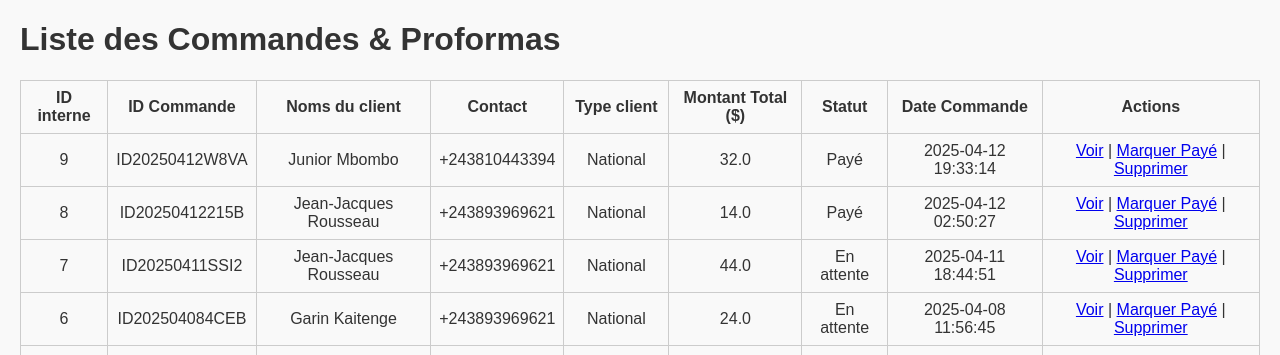
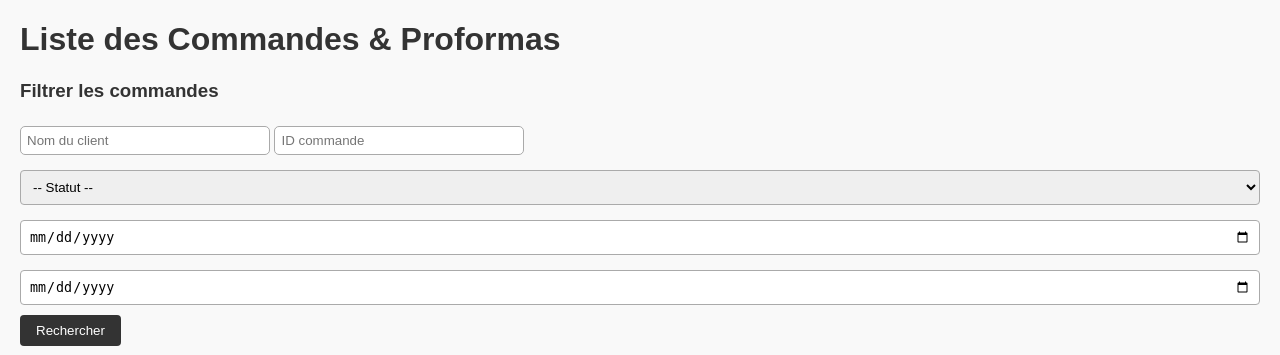
Before and after one commit to ArcadianBVB/cinefilesrougethanks, a Flask app: page /commandes/liste in a window 1280 px wide. Shown: the top 355 px of the page. Run offline with Flask 3, Linux system fonts and the light colour scheme; data comes from the database, SQL or seed files in the repository; both versions use the stored data as it was after the commit.

Commit message:
[backup_fury] - sauvegarde du 2025-04-14 à 23h14

```diff
--- a/routes/commandes_routes.py
+++ b/routes/commandes_routes.py
@@ -3,7 +3,52 @@ import sqlite3
 from datetime import datetime, timedelta
 import random
 import string
+import json  # Pour charger les produits
+from base_price import calculer_prix
+
+# Déclaration du blueprint
+commandes_bp = Blueprint('commandes', __name__)
+
+DB_NAME = "stock.db"
+
+@commandes_bp.route("/view/<int:proforma_id>")
+def view_proforma(proforma_id):
+    conn = sqlite3.connect(DB_NAME)
+    conn.row_factory = sqlite3.Row
+    c = conn.cursor()
+    c.execute("SELECT * FROM proformas WHERE id=?", (proforma_id,))
+    proforma = c.fetchone()
+    conn.close()
+
+    if not proforma:
+        return "Commande non trouvée", 404
+
+    try:
+        produits = json.loads(proforma["produits"])
+    except:
+        produits = []
+
+    return render_template("proforma_view.html", proforma=proforma, produits=produits)
 from base_price import calculer_prix  # On utilise le module de tarification officiel
+
+@commandes_bp.route("/view/<int:proforma_id>")
+def view_proforma(proforma_id):
+    conn = sqlite3.connect(DB_NAME)
+    conn.row_factory = sqlite3.Row
+    c = conn.cursor()
+    c.execute("SELECT * FROM proformas WHERE id=?", (proforma_id,))
+    proforma = c.fetchone()
+    conn.close()
+
+    if not proforma:
+        return "Commande non trouvée", 404
+
+    try:
+        produits = json.loads(proforma["produits"])
+    except:
+        produits = []
+
+    return render_template("proforma_view.html", proforma=proforma, produits=produits)
 
 commandes_bp = Blueprint('commandes', __name__)
 DB_NAME = "stock.db"
@@ -115,14 +160,21 @@ def search_products():
 @commandes_bp.route("/view/<int:proforma_id>")
 def view_proforma(proforma_id):
     conn = sqlite3.connect(DB_NAME)
+    conn.row_factory = sqlite3.Row
     c = conn.cursor()
     c.execute("SELECT * FROM proformas WHERE id=?", (proforma_id,))
     proforma = c.fetchone()
     conn.close()
-    if proforma:
-        return render_template("proforma_view.html", proforma=proforma)
-    else:
+
+    if not proforma:
         return "Commande non trouvée", 404
+
+    try:
+        produits = json.loads(proforma["produits"])
+    except:
+        produits = []
+
+    return render_template("proforma_view.html", proforma=proforma, produits=produits)
 
 @commandes_bp.route("/delete/<int:proforma_id>")
 def delete_commande(proforma_id):
@@ -141,3 +193,44 @@ def changer_statut(proforma_id, nouveau_statut):
     conn.commit()
     conn.close()
     return redirect(url_for("commandes.liste_commandes"))
+
+@commandes_bp.route("/rechercher")
+def rechercher_commandes():
+    nom_client = request.args.get("nom_client", "").strip()
+    id_commande = request.args.get("id_commande", "").strip()
+    statut = request.args.get("statut", "").strip()
+    date_debut = request.args.get("date_debut", "")
+    date_fin = request.args.get("date_fin", "")
+
+    conn = sqlite3.connect(DB_NAME)
+    conn.row_factory = sqlite3.Row
+    c = conn.cursor()
+
+    query = "SELECT * FROM proformas WHERE 1=1"
+    params = []
+
+    if nom_client:
+        query += " AND nom_client LIKE ?"
+        params.append(f"%{nom_client}%")
+
+    if id_commande:
+        query += " AND id_commande LIKE ?"
+        params.append(f"%{id_commande}%")
+
+    if statut:
+        query += " AND statut = ?"
+        params.append(statut)
+
+    if date_debut:
+        query += " AND date_expiration >= ?"
+        params.append(date_debut)
+
+    if date_fin:
+        query += " AND date_expiration <= ?"
+        params.append(date_fin)
+
+    c.execute(query, params)
+    commandes = c.fetchall()
+    conn.close()
+
+    return render_template("commandes_liste.html", commandes=commandes)
--- a/templates/commandes_liste.html
+++ b/templates/commandes_liste.html
@@ -7,6 +7,23 @@
 </head>
 <body>
   <h1>Liste des Commandes & Proformas</h1>
+<h3>Filtrer les commandes</h3>
+<form method="get" action="{{ url_for('commandes.rechercher_commandes') }}" style="margin-bottom: 20px;">
+    <input type="text" name="nom_client" placeholder="Nom du client" value="{{ request.args.get('nom_client', '') }}">
+    <input type="text" name="id_commande" placeholder="ID commande" value="{{ request.args.get('id_commande', '') }}">
+
+    <select name="statut">
+        <option value="">-- Statut --</option>
+        <option value="En attente" {% if request.args.get('statut') == 'En attente' %}selected{% endif %}>En attente</option>
+        <option value="Livré" {% if request.args.get('statut') == 'Livré' %}selected{% endif %}>Livré</option>
+        <option value="Expiré" {% if request.args.get('statut') == 'Expiré' %}selected{% endif %}>Expiré</option>
+    </select>
+
+    <input type="date" name="date_debut" value="{{ request.args.get('date_debut', '') }}">
+    <input type="date" name="date_fin" value="{{ request.args.get('date_fin', '') }}">
+
+    <button type="submit">Rechercher</button>
+</form>
   <table border="1" cellpadding="5">
     <tr>
       <th>ID interne</th>       <!-- row[0] -->
```
Also changed, not shown: templates/proforma_view.html (+47 -18 lines), stock.db, 1 other file.
